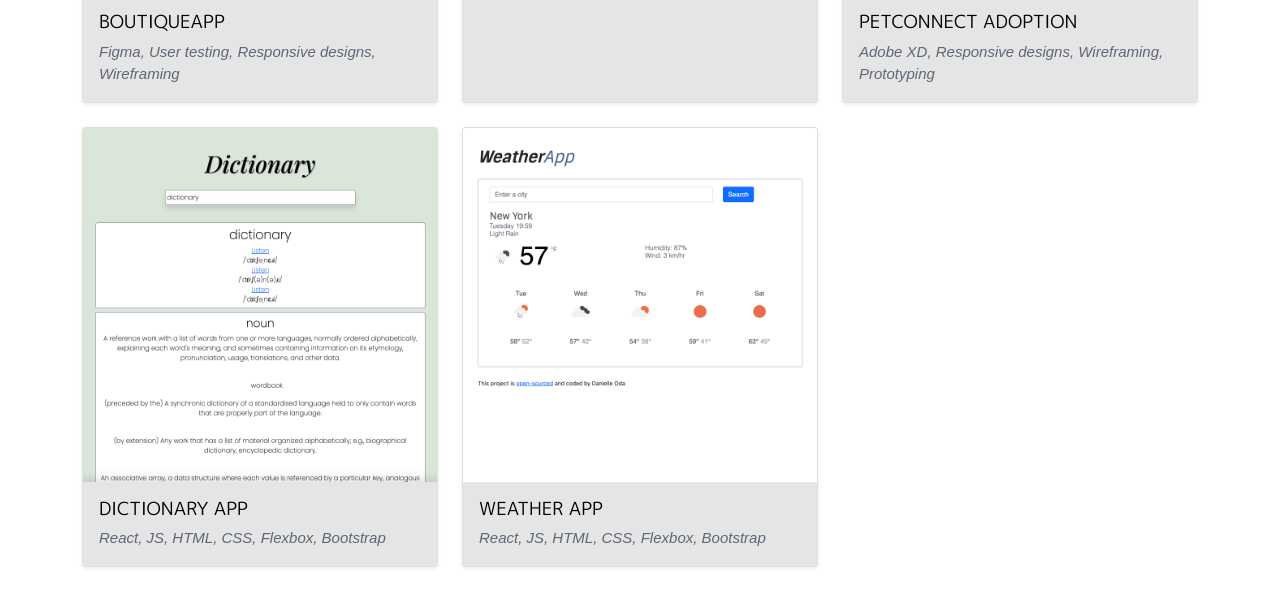
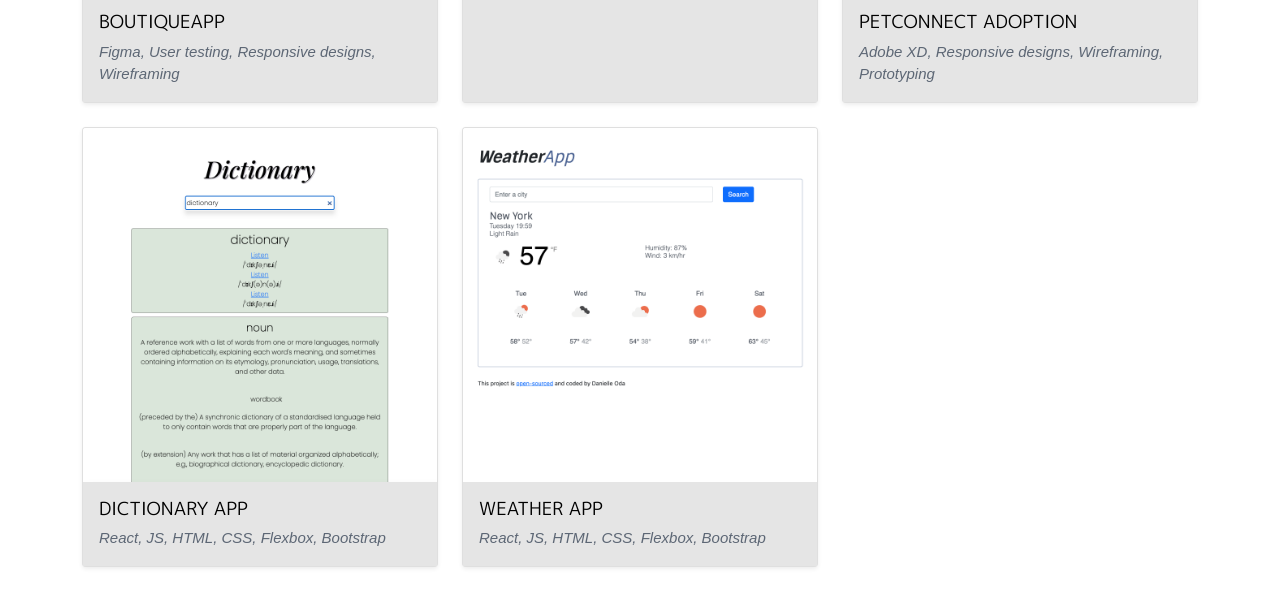
Before and after one commit to odadki/my-portfolio-js-2022, a website: page pages/portfolio.html in a window 1280 px wide. Shown: the part 565-1172 px from the top of the page. Drawn offline with nearby package versions, Linux system fonts and the light colour scheme; a web font is replaced by a local one.

Commit message:
Updated Dictionary app image

```diff
--- a/pages/portfolio.html
+++ b/pages/portfolio.html
@@ -146,7 +146,7 @@
           >
             <div class="card h-100 shadow-sm bg-white projects-card">
               <img
-                src="../img/dictionaryapp-home-1744.png"
+                src="../img/dictionary-home-update-1744.png"
                 class="card-img-top img-fluid projects-img1-test"
                 alt="Dictionary App built with React"
               />
```
Also changed, not shown: img/dictionary-home-update-1744.png (added).
